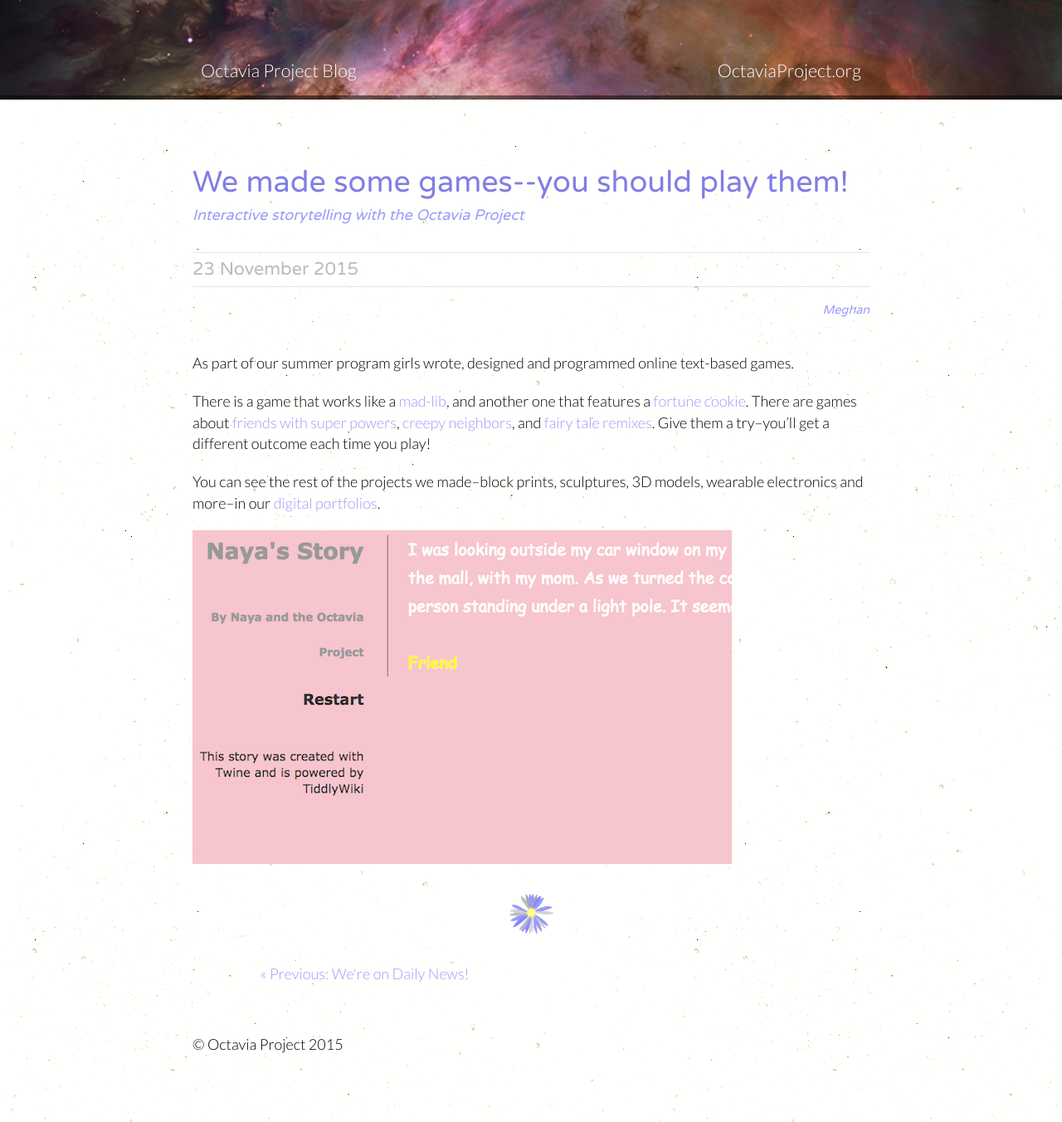
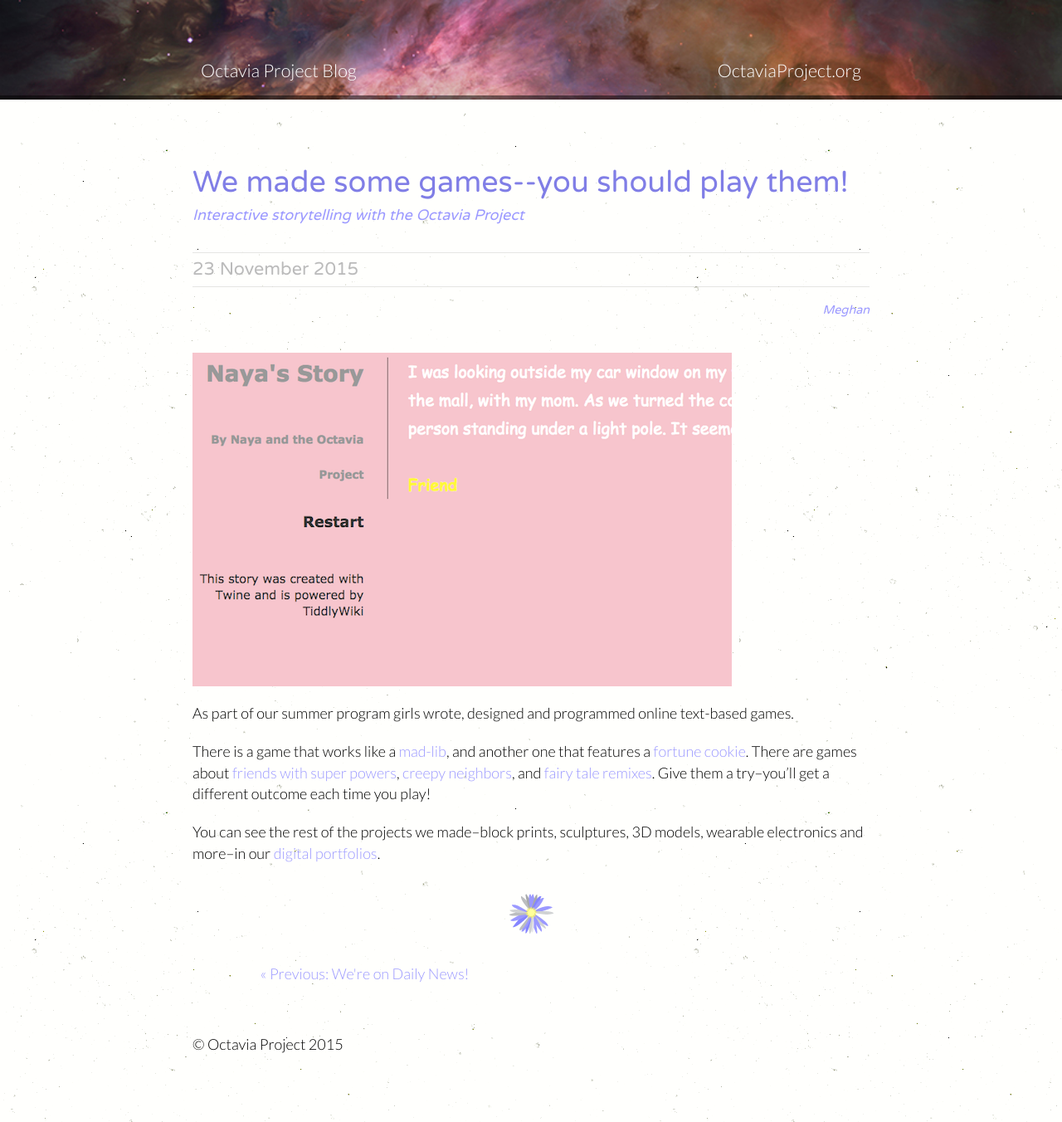
Before and after one commit to OctaviaProject/octaviaproject.github.io, a Jekyll site: the page built from _posts/2015-11-23-We-Made-Games.md, in a window 1280 px wide. Shown: the whole page at 83% size. Built offline with Jekyll 4.4.1, drawn with Linux system fonts in a browser that asks for light colours.

Commit message:
pic move

```diff
--- a/_posts/2015-11-23-We-Made-Games.md
+++ b/_posts/2015-11-23-We-Made-Games.md
@@ -4,10 +4,10 @@ title: "We made some games--you should play them!"
 subtitle: "Interactive storytelling with the Octavia Project"
 author: Meghan
 ---
+![Naya's Story](http://octaviaproject.github.io/assets/img/photos/Naya_twine2.png)
+
 As part of our summer program girls wrote, designed and programmed online text-based games.
 
 There is a game that works like a [mad-lib](http://octaviaproject.org/portfolios/isheyana/madlib.html), and another one that features a [fortune cookie](http://octaviaproject.org/portfolios/osas/yourdestiny.html). There are games about [friends with super powers](http://octaviaproject.org/portfolios/naya/nayastory.html), [creepy neighbors](http://octaviaproject.org/portfolios/samori/TheLakehouse.html), and [fairy tale remixes](http://octaviaproject.org/portfolios/diondi/goldylocks.html). Give them a try--you'll get a different outcome each time you play!
 
 You can see the rest of the projects we made--block prints, sculptures, 3D models, wearable electronics and more--in our [digital portfolios](http://octaviaproject.org/portfolios/).
-
-![Naya's Story](http://octaviaproject.github.io/assets/img/photos/Naya_twine2.png)
```
